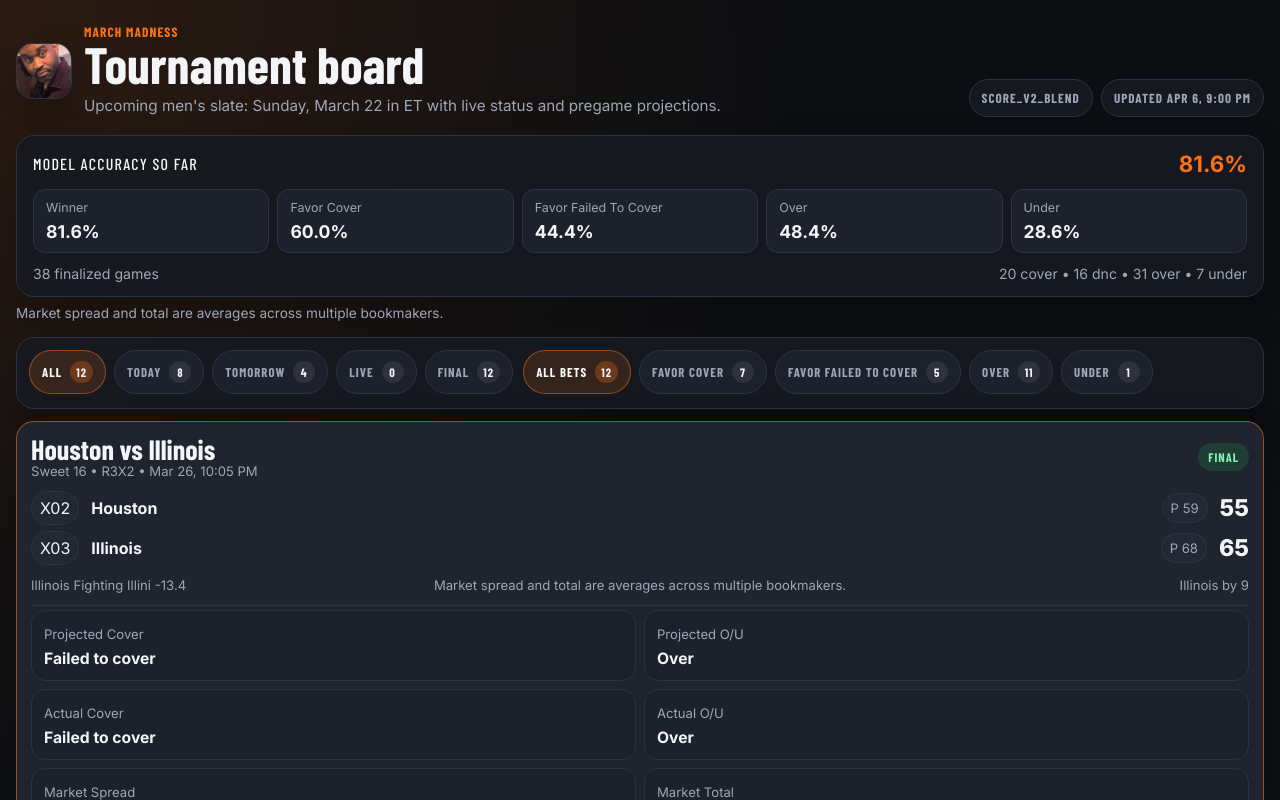
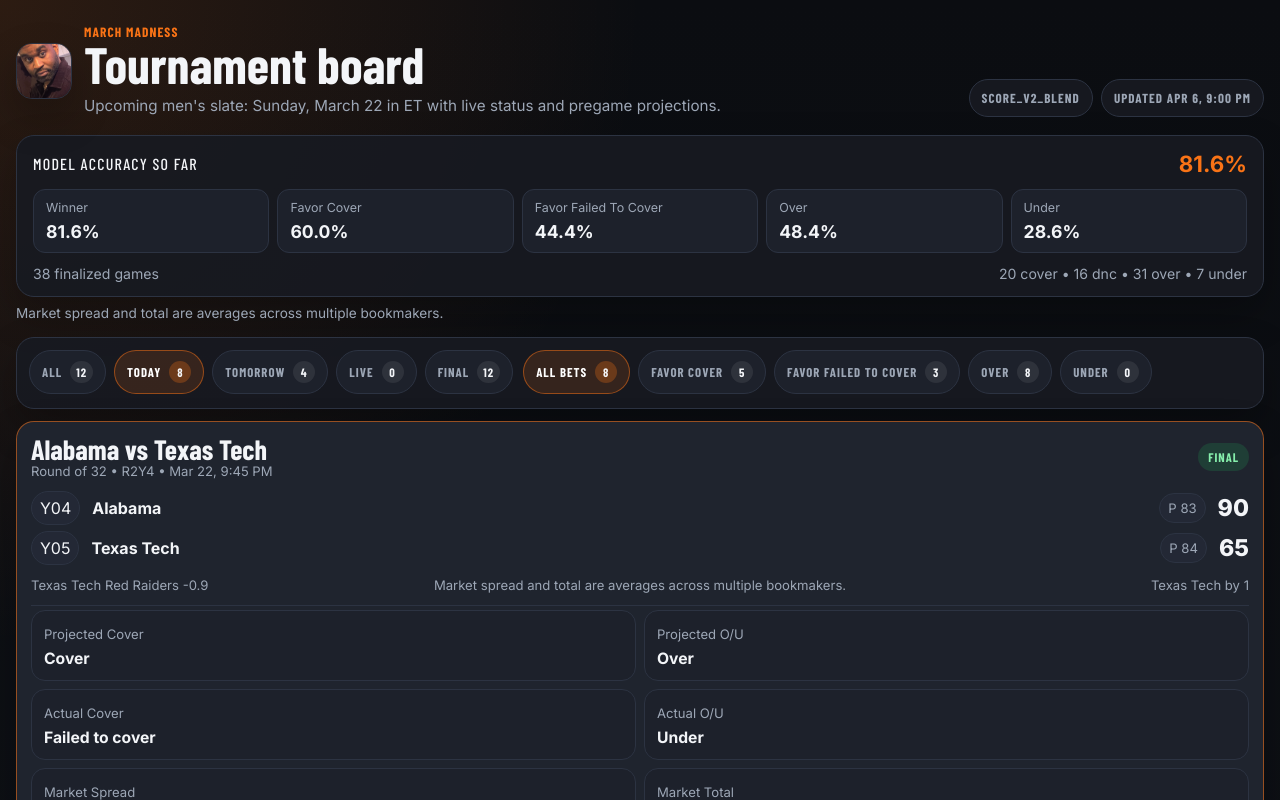
Before and after one commit to Jrosero21/degens, a React (Vite) app: page / in a window 1280 px wide. Shown: the top 800 px of the page. Built offline with nearby package versions, Linux system fonts and the light colour scheme; no server answers.

Commit message:
Default board to today's game

```diff
--- a/src/App.jsx
+++ b/src/App.jsx
@@ -174,7 +174,7 @@
 function App() {
   const [board, setBoard] = useState(null);
   const [selectedGameId, setSelectedGameId] = useState(null);
-  const [filterMode, setFilterMode] = useState("all");
+  const [filterMode, setFilterMode] = useState(null);
   const [betFilterMode, setBetFilterMode] = useState("all");
 
   useEffect(() => {
@@ -247,6 +247,8 @@
     return allGames.filter((game) => game.gameDate === literalTodayDate);
   }, [allGames, literalTodayDate]);
 
+  const activeFilterMode = filterMode ?? (todayGames.length ? "today" : "all");
+
   const tomorrowGames = useMemo(() => {
     if (!alternateSlateDate || alternateSlateDate === defaultSlateDate) {
       return [];
@@ -256,20 +258,20 @@
 
   const baseFilteredGames = useMemo(() => {
     let games;
-    if (filterMode === "today") {
+    if (activeFilterMode === "today") {
       games = todayGames;
-    } else if (filterMode === "tomorrow") {
+    } else if (activeFilterMode === "tomorrow") {
       games = tomorrowGames;
-    } else if (filterMode === "live") {
+    } else if (activeFilterMode === "live") {
       games = focusGames.filter((game) => game.status === "live");
-    } else if (filterMode === "final") {
+    } else if (activeFilterMode === "final") {
       games = focusGames.filter((game) => game.status === "final");
     } else {
       games = focusGames;
     }
 
     return games;
-  }, [filterMode, focusGames, todayGames, tomorrowGames]);
+  }, [activeFilterMode, focusGames, todayGames, tomorrowGames]);
 
   const betFilterCounts = useMemo(() => {
     return {
@@ -396,7 +398,7 @@
                 {FILTER_OPTIONS.map((option) => (
                   <button
                     key={option.key}
-                    className={`chip chip-with-badge ${filterMode === option.key ? "is-active" : ""}`}
+                    className={`chip chip-with-badge ${activeFilterMode === option.key ? "is-active" : ""}`}
                     onClick={() => setFilterMode(option.key)}
                   >
                     <span>{option.label}</span>
```
